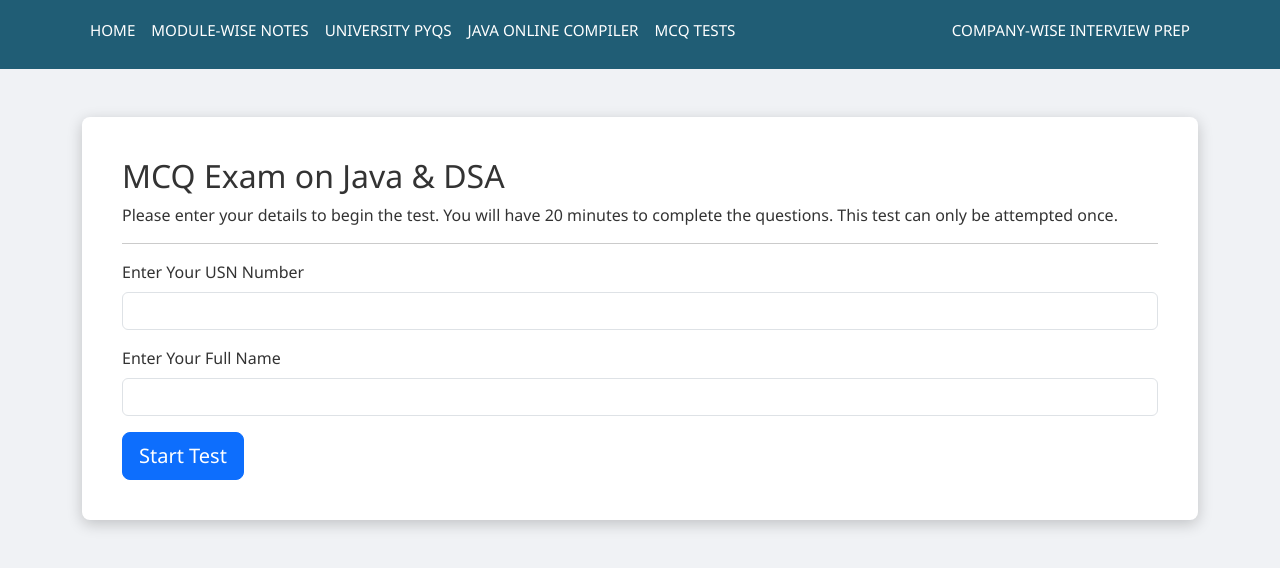
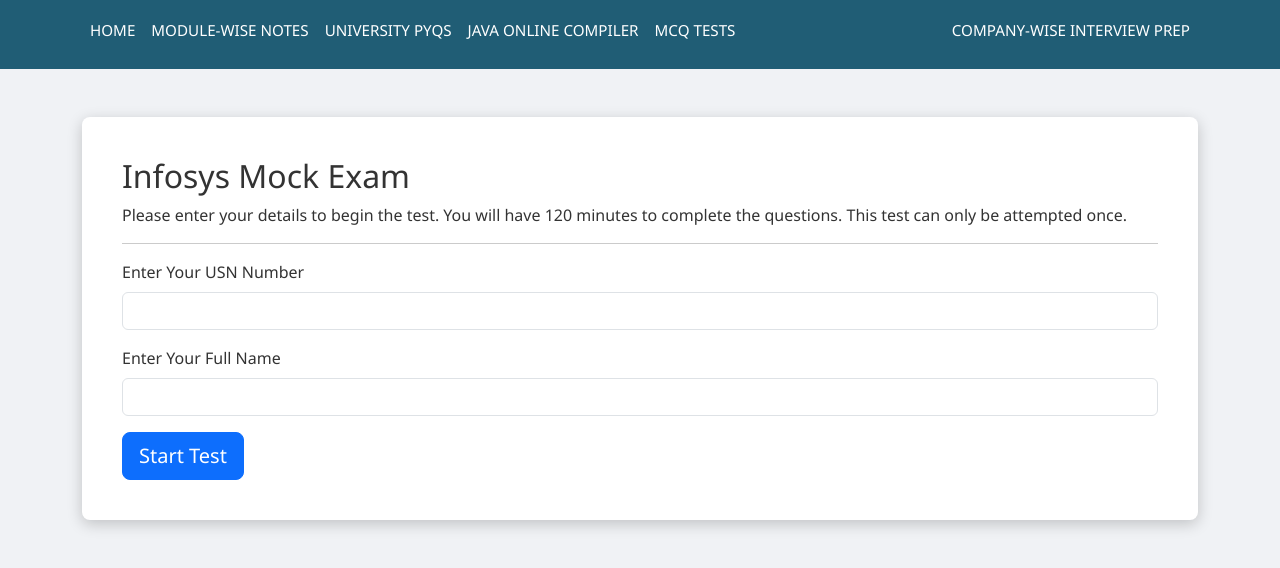
Before and after one commit to Rahul040894/college-java-website, a website: page live-test.html in a window 1280 px wide. Shown: the part 138-706 px from the top of the page. Drawn offline with nearby package versions, Linux system fonts and the light colour scheme.

Commit message:
FIX: Changing Front end msg for mock exam:

```diff
--- a/live-test.html
+++ b/live-test.html
@@ -52,8 +52,8 @@
     <main class="py-5">
         <div class="container">
             <div id="entry-container" class="content-box">
-                <h2>MCQ Exam on Java & DSA</h2>
-                <p>Please enter your details to begin the test. You will have 20 minutes to complete the questions. This test can only be attempted once.</p>
+                <h2>Infosys Mock Exam</h2>
+                <p>Please enter your details to begin the test. You will have 120 minutes to complete the questions. This test can only be attempted once.</p>
                 <hr>
                 <form id="entry-form">
                     <div class="mb-3">
```
